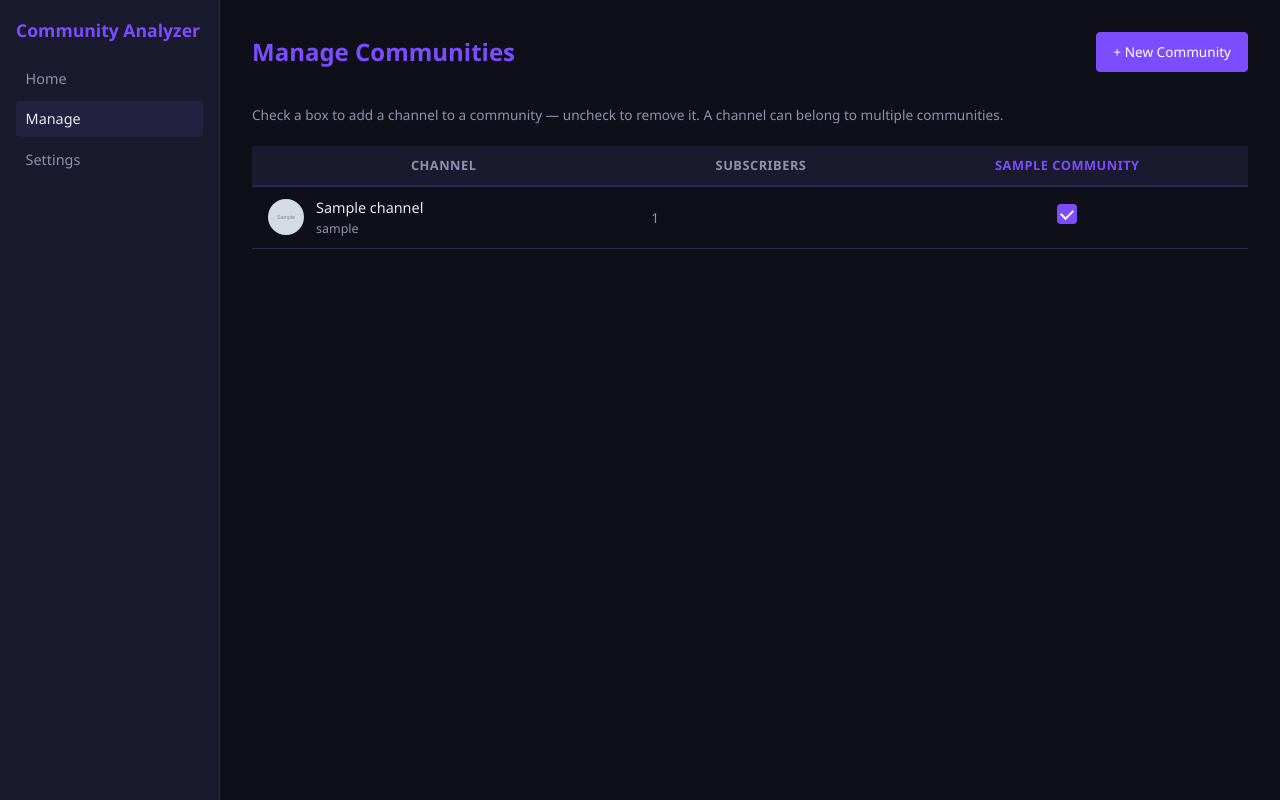
After one commit to arnaud-cloud/YouTubeCommunityAnalyzer, a Flask app: page /community/manage in a window 1280 px wide. The commit adds this page. Run offline with Flask 3, Linux system fonts and the light colour scheme; tables that the repository leaves empty hold one stand-in row (values such as "Sample post"); grey boxes marked "Sample" are stand-in pictures.

Commit message:
Add community management matrix page
Channel × community matrix with AJAX checkboxes to assign/remove channels
from communities without page reload. Supports multi-community membership.
Accessible via new 'Manage' nav link. Toast feedback on each toggle.

Co-Authored-By: Claude Sonnet 4.6 <noreply@anthropic.com>

```diff
--- a/static/style.css
+++ b/static/style.css
@@ -127,6 +127,110 @@ a:hover { color: var(--accent-hover); }
 }
 .flash-success { background: rgba(46,204,113,0.15); border: 1px solid var(--success); }
 .flash-error { background: rgba(231,76,60,0.15); border: 1px solid var(--danger); }
+
+/* Community manage matrix */
+.manage-hint {
+    color: var(--muted);
+    font-size: 0.85rem;
+    margin-bottom: 1.25rem;
+}
+.manage-table-wrap {
+    overflow-x: auto;
+}
+.manage-table {
+    width: 100%;
+    border-collapse: collapse;
+    font-size: 0.9rem;
+}
+.manage-table th {
+    background: var(--surface);
+    color: var(--muted);
+    font-weight: 600;
+    font-size: 0.8rem;
+    text-transform: uppercase;
+    letter-spacing: 0.04em;
+    padding: 0.6rem 1rem;
+    border-bottom: 2px solid var(--border);
+    white-space: nowrap;
+}
+.manage-table th.col-community { text-align: center; }
+.manage-table td {
+    padding: 0.55rem 1rem;
+    border-bottom: 1px solid var(--border);
+    vertical-align: middle;
+}
+.manage-table tbody tr:hover { background: var(--surface); }
+.col-subs { color: var(--muted); font-size: 0.85rem; white-space: nowrap; }
+.col-community { text-align: center; }
+
+.channel-cell {
+    display: flex;
+    align-items: center;
+    gap: 0.75rem;
+}
+.ch-thumb {
+    width: 36px;
+    height: 36px;
+    border-radius: 50%;
+    object-fit: cover;
+    flex-shrink: 0;
+}
+.ch-thumb-placeholder {
+    background: var(--surface2);
+}
+.ch-name { font-weight: 500; }
+.ch-handle { font-size: 0.78rem; color: var(--muted); }
+
+/* Custom checkbox */
+.cb-wrap {
+    display: inline-flex;
+    align-items: center;
+    justify-content: center;
+    cursor: pointer;
+}
+.cb-wrap input[type="checkbox"] { display: none; }
+.cb-box {
+    width: 20px;
+    height: 20px;
+    border: 2px solid var(--border);
+    border-radius: 4px;
+    display: inline-block;
+    transition: background 0.15s, border-color 0.15s;
+    position: relative;
+}
+.cb-wrap input:checked + .cb-box {
+    background: var(--accent);
+    border-color: var(--accent);
+}
+.cb-wrap input:checked + .cb-box::after {
+    content: '';
+    position: absolute;
+    left: 4px; top: 1px;
+    width: 6px; height: 10px;
+    border: 2px solid #fff;
+    border-top: none; border-left: none;
+    transform: rotate(45deg);
+}
+.cb-wrap:hover .cb-box { border-color: var(--accent); }
+
+/* Toast notification */
+.manage-toast {
+    position: fixed;
+    bottom: 2rem;
+    right: 2rem;
+    padding: 0.6rem 1.2rem;
+    border-radius: 6px;
+    font-size: 0.9rem;
+    font-weight: 500;
+    opacity: 0;
+    transform: translateY(8px);
+    transition: opacity 0.2s, transform 0.2s;
+    pointer-events: none;
+    z-index: 1000;
+}
+.manage-toast.toast-show { opacity: 1; transform: translateY(0); }
+.manage-toast.toast-ok { background: rgba(46,204,113,0.2); border: 1px solid var(--success); color: var(--success); }
+.manage-toast.toast-err { background: rgba(231,76,60,0.2); border: 1px solid var(--danger); color: var(--danger); }
 
 /* Cards grid */
 .card-grid {
--- a/templates/base.html
+++ b/templates/base.html
@@ -14,6 +14,7 @@
         </div>
         <ul class="nav-links">
             <li><a href="{{ url_for('main.home') }}" class="{% if request.endpoint == 'main.home' %}active{% endif %}">Home</a></li>
+            <li><a href="{{ url_for('community.manage') }}" class="{% if request.endpoint == 'community.manage' %}active{% endif %}">Manage</a></li>
             <li><a href="{{ url_for('settings.settings_page') }}" class="{% if request.endpoint == 'settings.settings_page' %}active{% endif %}">Settings</a></li>
         </ul>
         {% block sidebar %}{% endblock %}
--- /dev/null
+++ b/templates/community_manage.html
@@ -0,0 +1,114 @@
+{% extends "base.html" %}
+{% block title %}Manage Communities — Community Analyzer{% endblock %}
+
+{% block content %}
+<div class="page-header">
+    <h1>Manage Communities</h1>
+    <a href="{{ url_for('community.new') }}" class="btn btn-primary">+ New Community</a>
+</div>
+
+{% if not communities %}
+<div class="empty-state">
+    <p>No communities yet. <a href="{{ url_for('community.new') }}">Create one</a> to get started.</p>
+</div>
+{% elif not channels %}
+<div class="empty-state">
+    <p>No channels in the system yet. Add channels via a community's edit page.</p>
+</div>
+{% else %}
+
+<p class="manage-hint">Check a box to add a channel to a community — uncheck to remove it. A channel can belong to multiple communities.</p>
+
+<div class="manage-table-wrap">
+<table class="manage-table">
+    <thead>
+        <tr>
+            <th class="col-channel">Channel</th>
+            <th class="col-subs">Subscribers</th>
+            {% for c in communities %}
+            <th class="col-community">
+                <a href="{{ url_for('tracker.dashboard', community_id=c.id) }}">{{ c.name }}</a>
+            </th>
+            {% endfor %}
+        </tr>
+    </thead>
+    <tbody>
+        {% for ch in channels %}
+        <tr>
+            <td class="col-channel">
+                <div class="channel-cell">
+                    {% if ch.thumbnail_url %}
+                    <img src="{{ ch.thumbnail_url }}" class="ch-thumb" alt="">
+                    {% else %}
+                    <div class="ch-thumb ch-thumb-placeholder"></div>
+                    {% endif %}
+                    <div>
+                        <div class="ch-name">{{ ch.channel_name }}</div>
+                        {% if ch.handle %}<div class="ch-handle">{{ ch.handle }}</div>{% endif %}
+                    </div>
+                </div>
+            </td>
+            <td class="col-subs">
+                {{ "{:,}".format(ch.subscriber_count) if ch.subscriber_count else "—" }}
+            </td>
+            {% for c in communities %}
+            <td class="col-community">
+                <label class="cb-wrap">
+                    <input type="checkbox"
+                           class="community-cb"
+                           data-community="{{ c.id }}"
+                           data-channel="{{ ch.channel_id }}"
+                           {% if (c.id, ch.channel_id) in memberships %}checked{% endif %}>
+                    <span class="cb-box"></span>
+                </label>
+            </td>
+            {% endfor %}
+        </tr>
+        {% endfor %}
+    </tbody>
+</table>
+</div>
+
+<div id="manage-toast" class="manage-toast" aria-live="polite"></div>
+
+{% endif %}
+{% endblock %}
+
+{% block scripts %}
+<script>
+let toastTimer;
+
+function showToast(msg, ok) {
+    const t = document.getElementById('manage-toast');
+    t.textContent = msg;
+    t.className = 'manage-toast ' + (ok ? 'toast-ok' : 'toast-err') + ' toast-show';
+    clearTimeout(toastTimer);
+    toastTimer = setTimeout(() => t.classList.remove('toast-show'), 2000);
+}
+
+document.querySelectorAll('.community-cb').forEach(cb => {
+    cb.addEventListener('change', async () => {
+        const communityId = parseInt(cb.dataset.community);
+        const channelId   = cb.dataset.channel;
+        const url = cb.checked ? '/community/assign' : '/community/unassign';
+        try {
+            const resp = await fetch(url, {
+                method: 'POST',
+                headers: {'Content-Type': 'application/json'},
+                body: JSON.stringify({community_id: communityId, channel_id: channelId}),
+            });
+            const data = await resp.json();
+            if (data.ok) {
+                showToast(cb.checked ? 'Added to community.' : 'Removed from community.', true);
+            } else {
+                cb.checked = !cb.checked;
+                showToast('Error updating membership.', false);
+            }
+        } catch (e) {
+            cb.checked = !cb.checked;
+            showToast('Network error.', false);
+        }
+    });
+});
+</script>
+{% endblock %}
--- a/web/routes_community.py
+++ b/web/routes_community.py
@@ -145,3 +145,67 @@ def delete(community_id):
     conn.close()
     flash("Community deleted.", "success")
     return redirect(url_for("main.home"))
+
+
+@bp.route("/manage")
+def manage():
+    """Matrix view: all channels × all communities."""
+    conn = get_db(current_app.config["DB_PATH"])
+
+    communities = [dict(r) for r in conn.execute(
+        "SELECT id, name FROM communities ORDER BY name"
+    ).fetchall()]
+
+    channels = [dict(r) for r in conn.execute("""
+        SELECT ch.channel_id, ch.channel_name, ch.handle, ch.thumbnail_url,
+               (SELECT subscriber_count FROM channel_snapshots cs
+                WHERE cs.channel_id = ch.channel_id
+                ORDER BY cs.snapshot_date DESC LIMIT 1) AS subscriber_count
+        FROM channels ch
+        ORDER BY ch.channel_name
+    """).fetchall()]
+
+    # Build set of (community_id, channel_id) memberships
+    memberships = set()
+    for row in conn.execute("SELECT community_id, channel_id FROM community_channels"):
+        memberships.add((row["community_id"], row["channel_id"]))
+
+    conn.close()
+    return render_template(
+        "community_manage.html",
+        communities=communities,
+        channels=channels,
+        memberships=memberships,
+    )
+
+
+@bp.route("/assign", methods=["POST"])
+def assign():
+    """AJAX: add a channel to a community."""
+    data = request.get_json()
+    community_id = data.get("community_id")
+    channel_id = data.get("channel_id")
+    conn = get_db(current_app.config["DB_PATH"])
+    conn.execute(
+        "INSERT OR IGNORE INTO community_channels (community_id, channel_id) VALUES (?, ?)",
+        (community_id, channel_id),
+    )
+    conn.commit()
+    conn.close()
+    return jsonify({"ok": True})
+
+
+@bp.route("/unassign", methods=["POST"])
+def unassign():
+    """AJAX: remove a channel from a community."""
+    data = request.get_json()
+    community_id = data.get("community_id")
+    channel_id = data.get("channel_id")
+    conn = get_db(current_app.config["DB_PATH"])
+    conn.execute(
+        "DELETE FROM community_channels WHERE community_id = ? AND channel_id = ?",
+        (community_id, channel_id),
+    )
+    conn.commit()
+    conn.close()
+    return jsonify({"ok": True})
```
